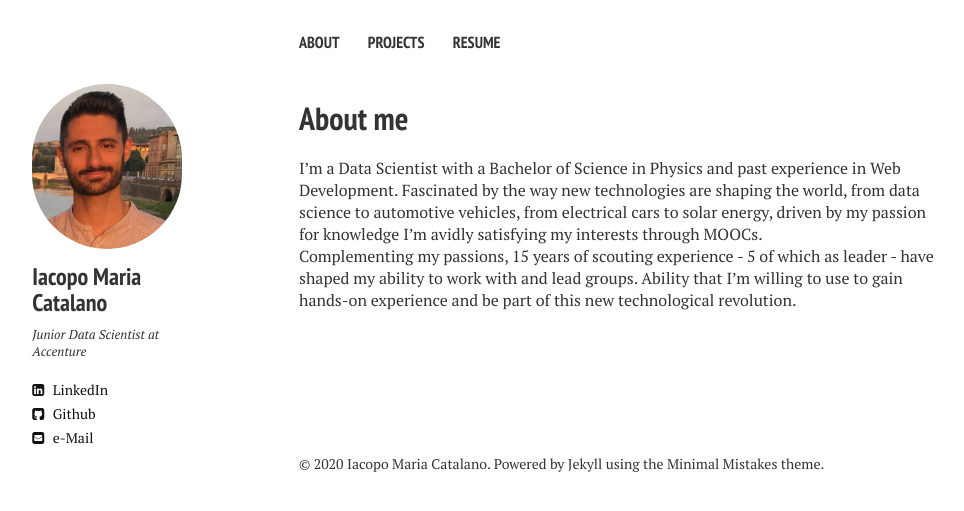
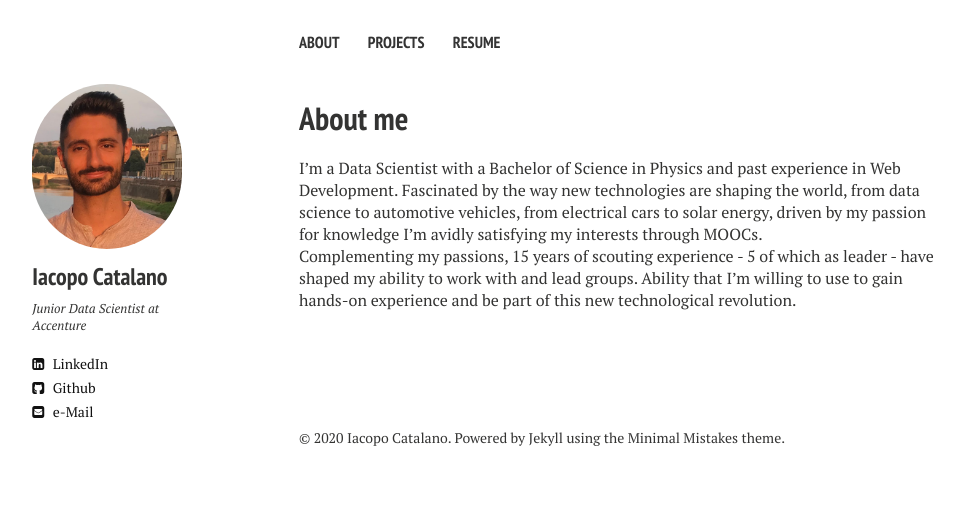
Before and after one commit to IacopomC/iacopomc.github.io, a Jekyll site: the page built from index.md, in a window 1280 px wide. Shown: the top 511 px of the page, without its empty margins (21-985 px from the left). Built offline with Jekyll 4.4.1, drawn with Linux system fonts in a browser that asks for light colours; nearby versions of some CDN libraries.

Commit message:
removed middle name

```diff
--- a/_config.yml
+++ b/_config.yml
@@ -5,7 +5,7 @@ url:              //iacopomc.github.io
 
 # Owner/author information
 owner:
-  name:           Iacopo Maria Catalano
+  name:           Iacopo Catalano
   avatar:         avatar.jpg
   bio:            Junior Data Scientist at Accenture
   email:          iacopomcatalano@gmail.com
```
